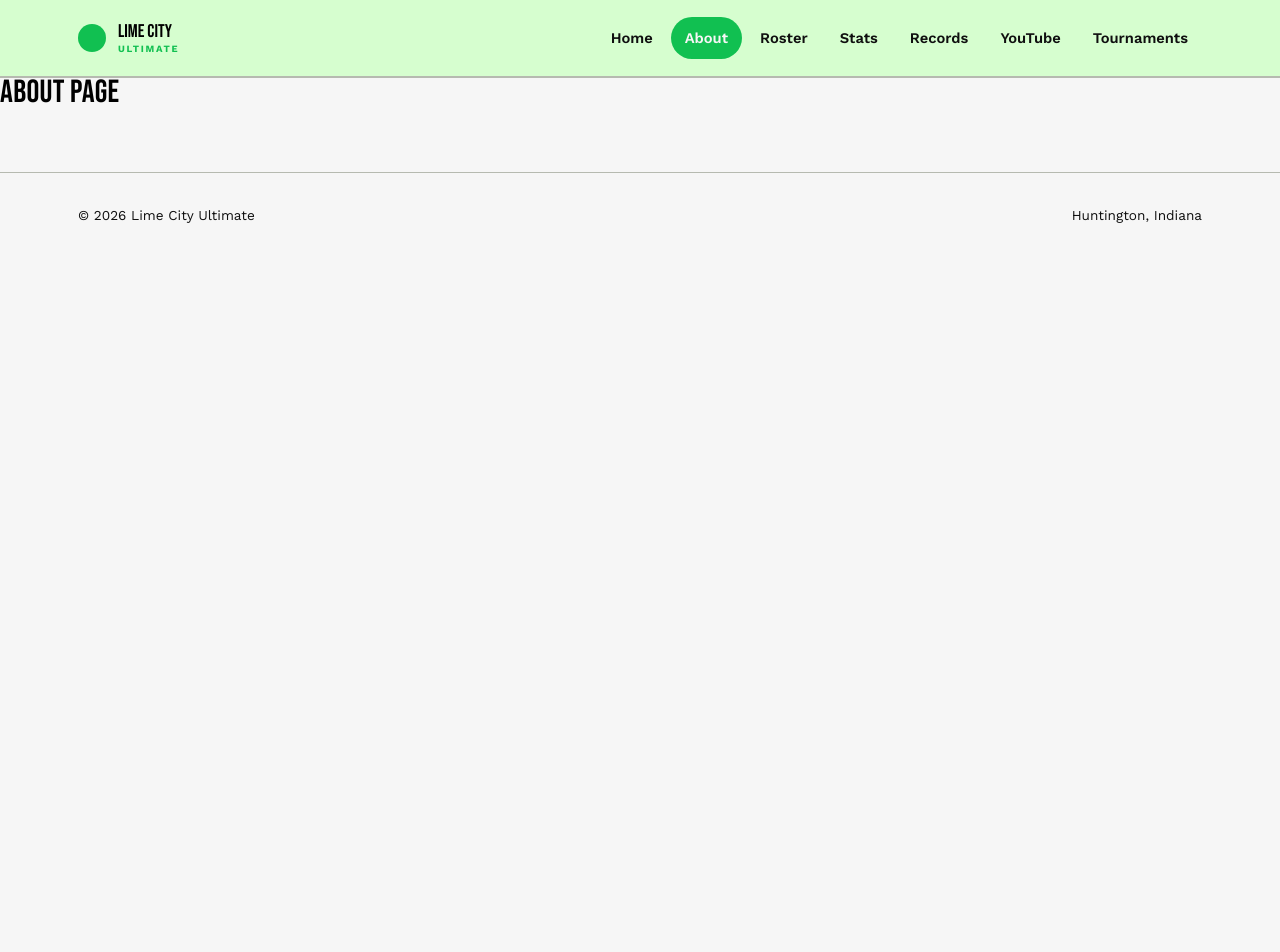
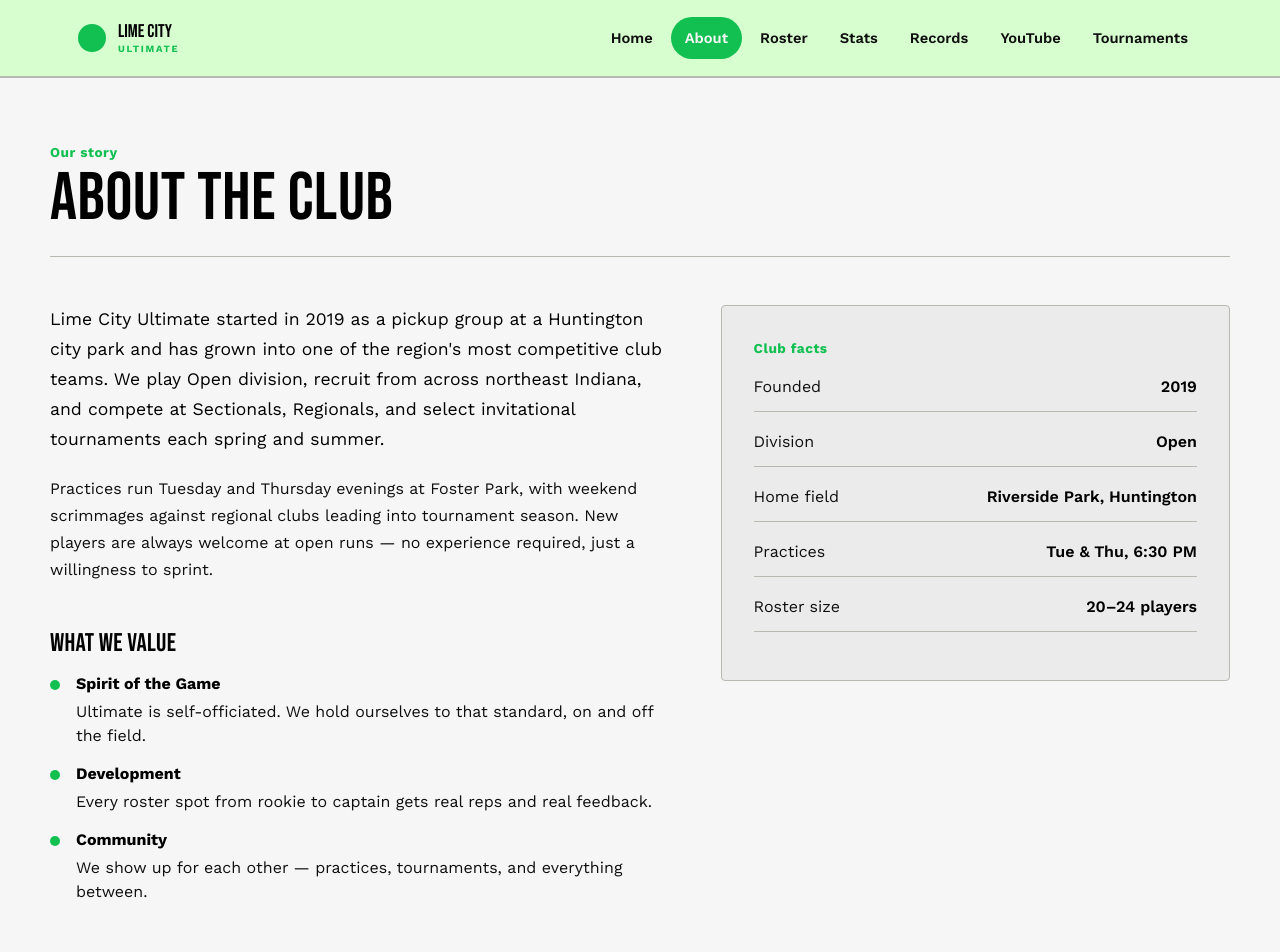
Before and after one commit to HarrisonNiswander/LimeCityUltimate, a React (Vite) app in the folder limeCityUltimate/: page /about in a window 1280 px wide. Shown: the top 952 px of the page. Before the commit the page ends 800 px from the top, so only its background shows below. Built offline with nearby package versions, Linux system fonts and the light colour scheme.

Commit message:
about page with placeholder info

```diff
--- a/limeCityUltimate/src/pages/About.jsx
+++ b/limeCityUltimate/src/pages/About.jsx
@@ -1,10 +1,118 @@
-function About() {
-    return (
+import timeline from '../data/timeline.js'
+
+export default function About() {
+  return (
+    <div className="page wrap">
+      <div className="page-head">
         <div>
-            <h1>About Page</h1>
+          <span className="page-kicker">Our story</span>
+          <h1>About the club</h1>
+        </div>
+      </div>
 
+      <div style={{ display: 'grid', gridTemplateColumns: '1.1fr 0.9fr', gap: 48 }} className="about-grid">
+        <div>
+          <p style={{ fontSize: '1.1rem', color: 'var(--cream)', lineHeight: 1.7 }}>
+            Lime City Ultimate started in 2019 as a pickup group at a Huntington city park and
+            has grown into one of the region's most competitive club teams. We play Open
+            division, recruit from across northeast Indiana, and compete at Sectionals,
+            Regionals, and select invitational tournaments each spring and summer.
+          </p>
+          <p style={{ marginTop: 20, color: 'var(--muted)', lineHeight: 1.7 }}>
+            Practices run Tuesday and Thursday evenings at Foster Park, with weekend
+            scrimmages against regional clubs leading into tournament season. New players are
+            always welcome at open runs — no experience required, just a willingness to sprint.
+          </p>
+
+          <h2 style={{ fontSize: '1.6rem', color: 'var(--cream)', marginTop: 48, marginBottom: 16 }}>
+            What we value
+          </h2>
+          <ul style={{ listStyle: 'none', padding: 0, display: 'grid', gap: 14 }}>
+            {[
+              ['Spirit of the Game', 'Ultimate is self-officiated. We hold ourselves to that standard, on and off the field.'],
+              ['Development', 'Every roster spot from rookie to captain gets real reps and real feedback.'],
+              ['Community', 'We show up for each other — practices, tournaments, and everything between.'],
+            ].map(([title, body]) => (
+              <li key={title} style={{ display: 'flex', gap: 16, alignItems: 'flex-start' }}>
+                <span className="disc" style={{ width: 10, height: 10, marginTop: 8, flexShrink: 0 }} />
+                <div>
+                  <strong style={{ color: 'var(--cream)' }}>{title}</strong>
+                  <p style={{ color: 'var(--muted)', marginTop: 4 }}>{body}</p>
+                </div>
+              </li>
+            ))}
+          </ul>
         </div>
-    );
+
+        <aside style={{ background: 'var(--ink-soft)', border: '1px solid var(--turf-line)', borderRadius: 4, padding: 32, alignSelf: 'start' }}>
+          <span className="page-kicker">Club facts</span>
+          <dl style={{ display: 'grid', gap: 18, marginTop: 16 }}>
+            {[
+              ['Founded', '2019'],
+              ['Division', 'Open'],
+              ['Home field', 'Riverside Park, Huntington'],
+              ['Practices', 'Tue & Thu, 6:30 PM'],
+              ['Roster size', '20–24 players'],
+            ].map(([k, v]) => (
+              <div key={k} style={{ display: 'flex', justifyContent: 'space-between', borderBottom: '1px solid var(--turf-line)', paddingBottom: 12 }}>
+                <dt style={{ color: 'var(--muted)' }}>{k}</dt>
+                <dd style={{ margin: 0, color: 'var(--cream)', fontWeight: 600 }}>{v}</dd>
+              </div>
+            ))}
+          </dl>
+        </aside>
+      </div>
+
+      <h2 style={{ fontSize: '1.6rem', color: 'var(--cream)', marginTop: 64, marginBottom: 24 }}>
+        Through the years
+      </h2>
+      <div className="timeline-grid">
+        {timeline.map((t) => (
+          <div className="timeline-item" key={t.year}>
+            <img src={t.image} alt="" className="timeline-image" />
+            <span className="page-kicker">{t.year}</span>
+            <strong style={{ color: 'var(--cream)', fontSize: '1.05rem' }}>{t.title}</strong>
+            <p style={{ color: 'var(--muted)', marginTop: 6, fontSize: '0.92rem' }}>{t.description}</p>
+          </div>
+        ))}
+      </div>
+
+      <style>{`
+        @media (max-width: 860px) {
+          .about-grid { grid-template-columns: 1fr !important; }
+        }
+        .timeline-grid {
+          display: grid;
+          grid-template-columns: repeat(3, 1fr);
+          gap: 20px;
+        }
+        @media (max-width: 860px) {
+          .timeline-grid { grid-template-columns: repeat(2, 1fr); }
+        }
+        @media (max-width: 560px) {
+          .timeline-grid { grid-template-columns: 1fr; }
+        }
+        .timeline-item {
+          background: var(--ink-soft);
+          border: 1px solid var(--turf-line);
+          border-radius: 4px;
+          overflow: hidden;
+          padding-bottom: 16px;
+        }
+        .timeline-image {
+          width: 100%;
+          aspect-ratio: 16 / 10;
+          object-fit: cover;
+          margin-bottom: 14px;
+        }
+        .timeline-item .page-kicker,
+        .timeline-item strong,
+        .timeline-item p {
+          padding-left: 16px;
+          padding-right: 16px;
+          display: block;
+        }
+      `}</style>
+    </div>
+  )
 }
-
-export default About;
```
